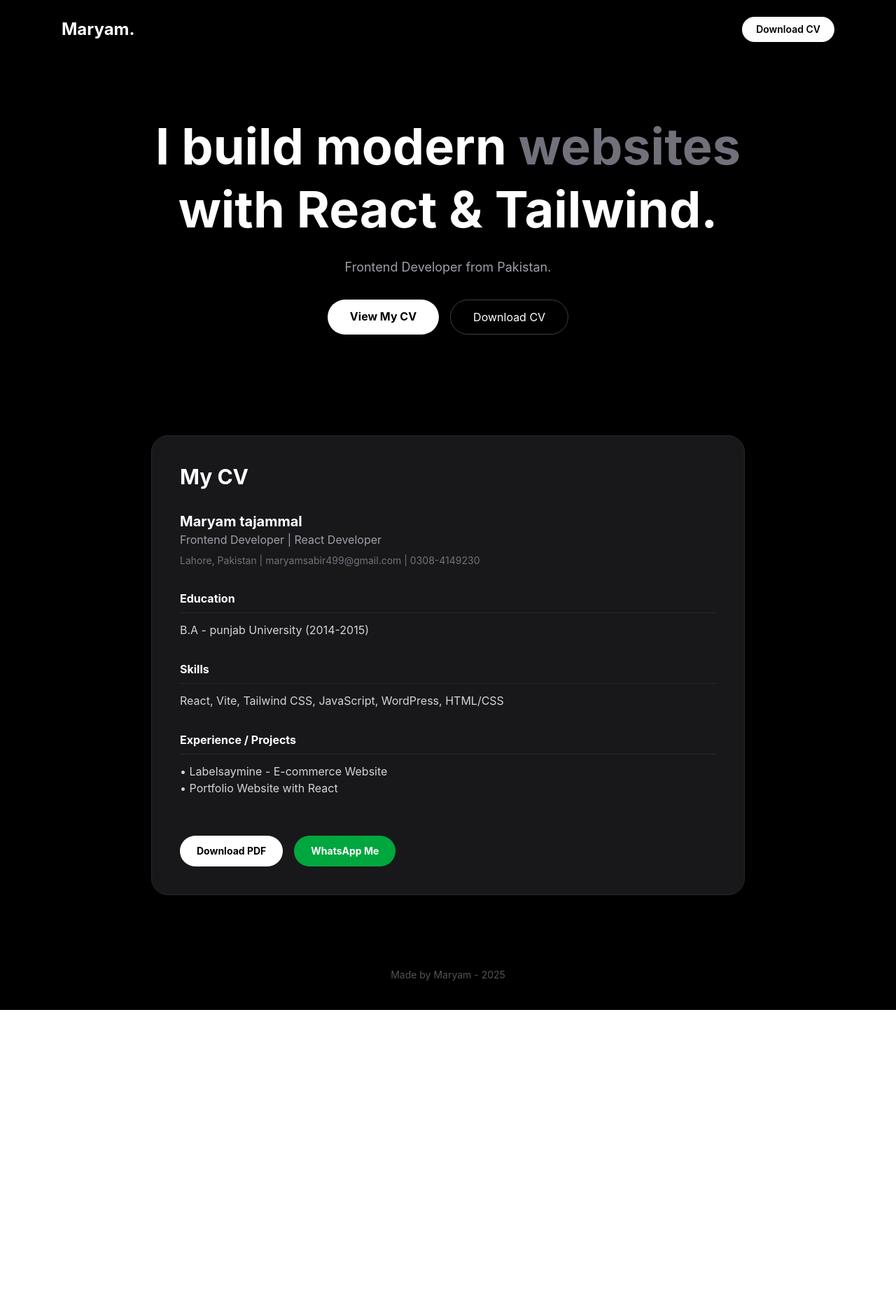
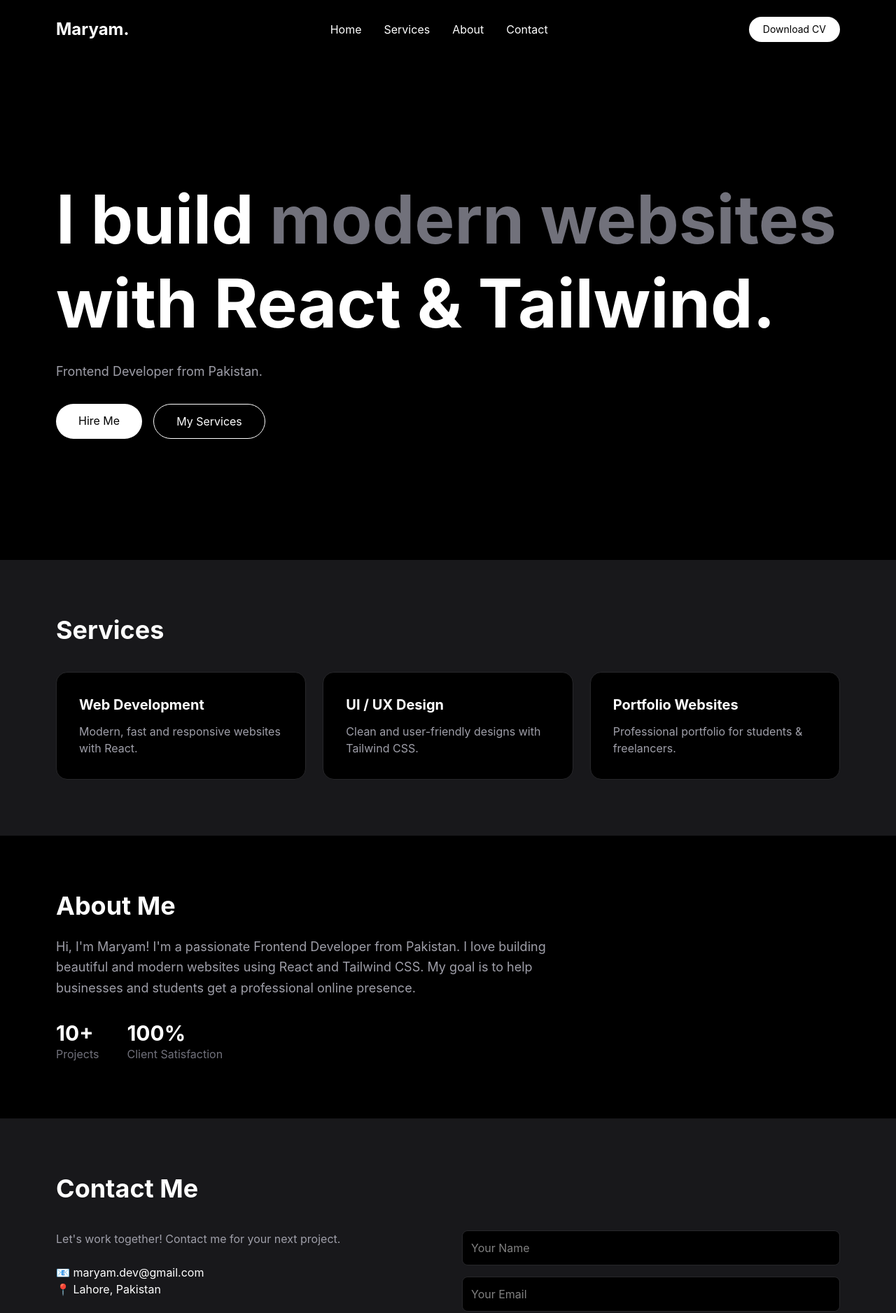
Before and after one commit to maryamsabir-499/maryam.portfolio, a React (Vite) app: page / in a window 1280 px wide. Shown: the top 1876 px of the page at 70% size. Before the commit the page ends 1443 px from the top, so only its background shows below. Built offline with nearby package versions, Linux system fonts and the light colour scheme.

Commit message:
Update App.jsx

```diff
--- a/src/App.jsx
+++ b/src/App.jsx
@@ -1,61 +1,103 @@
+import { useState } from 'react';
+
 function App() {
+  const [menuOpen, setMenuOpen] = useState(false);
+
   return (
-    <div className="bg-black text-white min-h-screen font-sans">
+    <div className="bg-black text-white min-h-screen font-sans scroll-smooth">
       {/* Navbar */}
-      <nav className="flex justify-between items-center p-6 max-w-6xl mx-auto">
+      <nav className="flex justify-between items-center p-6 md:px-20 fixed w-full top-0 bg-black/90 backdrop-blur z-50">
         <h1 className="text-2xl font-bold">Maryam.</h1>
-        <a href="/cv.pdf" download="Maryam-CV.pdf" className="bg-white text-black px-5 py-2 rounded-full text-sm font-semibold">
-          Download CV
-        </a>
+
+        {/* Desktop Menu */}
+        <div className="hidden md:flex gap-8">
+          <a href="#home" className="hover:text-gray-400">Home</a>
+          <a href="#services" className="hover:text-gray-400">Services</a>
+          <a href="#about" className="hover:text-gray-400">About</a>
+          <a href="#contact" className="hover:text-gray-400">Contact</a>
+        </div>
+        <a href="#" className="hidden md:block bg-white text-black px-5 py-2 rounded-full text-sm">Download CV</a>
+
+        {/* Mobile Menu Button */}
+        <button className="md:hidden" onClick={() => setMenuOpen(!menuOpen)}>☰</button>
       </nav>
 
-      {/* Hero */}
-      <div className="max-w-6xl mx-auto px-6 py-20 text-center">
-        <h1 className="text-5xl md:text-7xl font-bold leading-tight">
-          I build modern <span className="text-zinc-500">websites</span> <br /> with React & Tailwind.
+      {menuOpen && (
+        <div className="md:hidden fixed top-20 w-full bg-zinc-900 p-6 flex flex-col gap-4 z-40">
+          <a href="#home" onClick={()=>setMenuOpen(false)}>Home</a>
+          <a href="#services" onClick={()=>setMenuOpen(false)}>Services</a>
+          <a href="#about" onClick={()=>setMenuOpen(false)}>About</a>
+          <a href="#contact" onClick={()=>setMenuOpen(false)}>Contact</a>
+        </div>
+      )}
+
+      {/* Home Section */}
+      <section id="home" className="min-h-screen flex flex-col justify-center px-6 md:px-20 pt-20">
+        <h1 className="text-5xl md:text-8xl font-bold leading-tight">
+          I build <span className="text-zinc-500">modern websites</span><br/> with React & Tailwind.
         </h1>
         <p className="text-zinc-400 mt-6 text-lg">Frontend Developer from Pakistan.</p>
-        <div className="mt-8 flex justify-center gap-4">
-          <a href="#cv-section" className="bg-white text-black px-8 py-3 rounded-full font-bold">View My CV</a>
-          <a href="/cv.pdf" download className="border border-zinc-700 px-8 py-3 rounded-full">Download CV</a>
+        <div className="mt-8 flex gap-4">
+          <a href="#contact" className="bg-white text-black px-8 py-3 rounded-full">Hire Me</a>
+          <a href="#services" className="border border-white px-8 py-3 rounded-full">My Services</a>
         </div>
-      </div>
+      </section>
 
-      {/* CV Section - NAYA SECTION */}
-      <div id="cv-section" className="max-w-4xl mx-auto px-6 py-16">
-        <div className="bg-zinc-900 rounded-3xl p-8 md:p-10 border border-zinc-800">
-          <h2 className="text-3xl font-bold mb-8">My CV</h2>
-          <div className="space-y-8">
-            <div>
-              <h3 className="text-xl font-bold text-white">Maryam tajammal</h3>
-              <p className="text-zinc-400">Frontend Developer | React Developer</p>
-              <p className="text-zinc-500 text-sm mt-2">Lahore, Pakistan | maryamsabir499@gmail.com | 0308-4149230</p>
-            </div>
-            <div>
-              <h4 className="font-bold text-white border-b border-zinc-800 pb-2 mb-3">Education</h4>
-              <p className="text-zinc-300">B.A  - punjab University (2014-2015)</p>
-            </div>
-            <div>
-              <h4 className="font-bold text-white border-b border-zinc-800 pb-2 mb-3">Skills</h4>
-              <p className="text-zinc-300">React, Vite, Tailwind CSS, JavaScript, WordPress, HTML/CSS</p>
-            </div>
-            <div>
-              <h4 className="font-bold text-white border-b border-zinc-800 pb-2 mb-3">Experience / Projects</h4>
-              <p className="text-zinc-300">• Labelsaymine - E-commerce Website</p>
-              <p className="text-zinc-300">• Portfolio Website with React</p>
-            </div>
-            <div className="pt-6 flex gap-4">
-              <a href="/cv.pdf" download className="bg-white text-black px-6 py-3 rounded-full font-bold text-sm">Download PDF</a>
-              <a href="https://wa.me/923084149230" className="bg-green-600 text-white px-6 py-3 rounded-full font-bold text-sm">WhatsApp Me</a>
-            </div>
+      {/* Services Section */}
+      <section id="services" className="py-20 px-6 md:px-20 bg-zinc-900">
+        <h2 className="text-4xl font-bold mb-10">Services</h2>
+        <div className="grid md:grid-cols-3 gap-6">
+          <div className="bg-black p-8 rounded-2xl border border-zinc-800">
+            <h3 className="text-xl font-bold">Web Development</h3>
+            <p className="text-zinc-400 mt-3">Modern, fast and responsive websites with React.</p>
+          </div>
+          <div className="bg-black p-8 rounded-2xl border border-zinc-800">
+            <h3 className="text-xl font-bold">UI / UX Design</h3>
+            <p className="text-zinc-400 mt-3">Clean and user-friendly designs with Tailwind CSS.</p>
+          </div>
+          <div className="bg-black p-8 rounded-2xl border border-zinc-800">
+            <h3 className="text-xl font-bold">Portfolio Websites</h3>
+            <p className="text-zinc-400 mt-3">Professional portfolio for students & freelancers.</p>
           </div>
         </div>
-      </div>
+      </section>
 
-      <footer className="text-center py-10 text-zinc-600 text-sm">
-        Made by Maryam - 2025
+      {/* About Section */}
+      <section id="about" className="py-20 px-6 md:px-20">
+        <h2 className="text-4xl font-bold mb-6">About Me</h2>
+        <p className="text-zinc-400 max-w-3xl text-lg leading-relaxed">
+          Hi, I'm Maryam! I'm a passionate Frontend Developer from Pakistan. I love building beautiful and modern websites using React and Tailwind CSS. My goal is to help businesses and students get a professional online presence.
+        </p>
+        <div className="mt-8 flex gap-10">
+          <div><h4 className="text-3xl font-bold">10+</h4><p className="text-zinc-500">Projects</p></div>
+          <div><h4 className="text-3xl font-bold">100%</h4><p className="text-zinc-500">Client Satisfaction</p></div>
+        </div>
+      </section>
+
+      {/* Contact Section */}
+      <section id="contact" className="py-20 px-6 md:px-20 bg-zinc-900">
+        <h2 className="text-4xl font-bold mb-10">Contact Me</h2>
+        <div className="grid md:grid-cols-2 gap-10">
+          <div>
+            <p className="text-zinc-400 mb-4">Let's work together! Contact me for your next project.</p>
+            <p className="mt-6">📧 maryam.dev@gmail.com</p>
+            <p>📍 Lahore, Pakistan</p>
+            <a href="https://wa.me/923000000000" className="inline-block mt-6 bg-green-500 text-white px-8 py-3 rounded-full">WhatsApp Me</a>
+          </div>
+          <form className="flex flex-col gap-4">
+            <input placeholder="Your Name" className="bg-black border border-zinc-800 p-3 rounded-lg" />
+            <input placeholder="Your Email" className="bg-black border border-zinc-800 p-3 rounded-lg" />
+            <textarea placeholder="Your Message" rows="4" className="bg-black border border-zinc-800 p-3 rounded-lg"></textarea>
+            <button className="bg-white text-black py-3 rounded-full font-bold">Send Message</button>
+          </form>
+        </div>
+      </section>
+
+      <footer className="text-center py-6 text-zinc-600 text-sm border-t border-zinc-900">
+        © 2026 Maryam. All Rights Reserved.
       </footer>
     </div>
-  )
+  );
 }
-export default App
+
+export default App;
```
